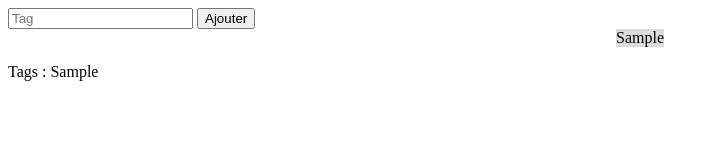
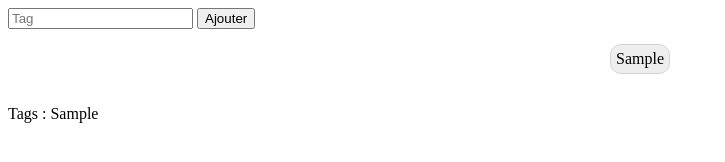
Before and after one commit to juliencongras/eval_vite_js_like_chronometre_tags, a website built with Vite: page Exo3/index.html in a window 1280 px wide. Both pictures are taken after typing "Sample" into the empty fields and a click on the button "Ajouter". Shown: the whole page, without its empty margins (0-725 px from the left). Built offline with nearby package versions, Linux system fonts and the light colour scheme.

Commit message:
Exo3 visuals in progress

```diff
--- a/Exo3/script.js
+++ b/Exo3/script.js
@@ -16,7 +16,7 @@ tagForm.addEventListener("submit", function(e){
     else{
         existingTagWarning.style.display = "none";
         submittedTags.push(tagInput.value);
-        const newPastille = document.createElement("div");
+        const newPastille = document.createElement("p");
         newPastille.classList.add("pastille");
         newPastille.innerText = tagInput.value;
         existingTagsContainerPastilles.appendChild(newPastille);
--- a/Exo3/style.css
+++ b/Exo3/style.css
@@ -8,6 +8,8 @@
     justify-content: space-around;
 }
 .pastille{
-    outline: solid, 3px, red;
-    background-color: gainsboro;
+    outline: solid 1px lightgray;
+    background-color: rgb(238, 238, 238);
+    border-radius: 10px;
+    padding: 5px;
 }
```
